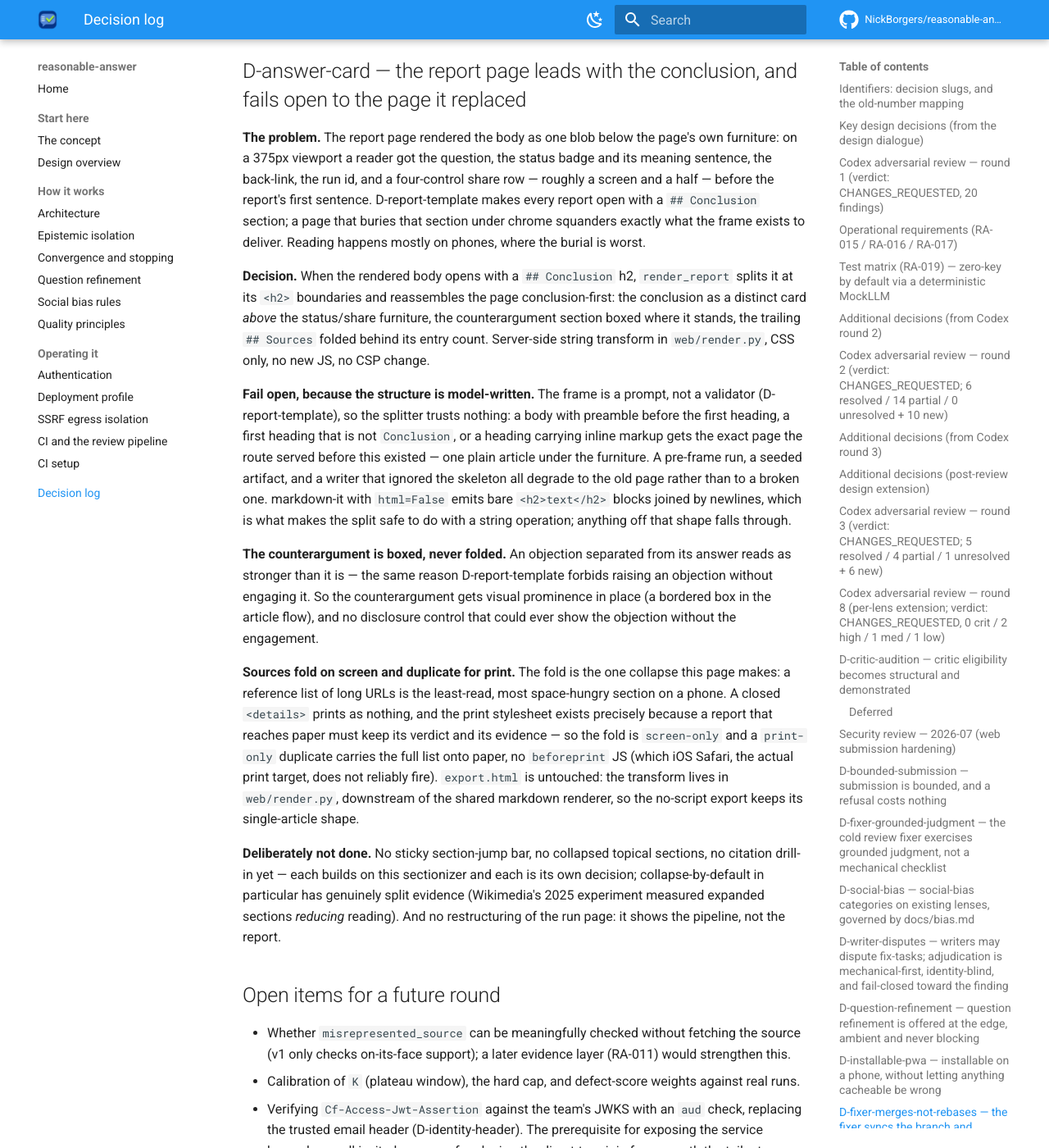
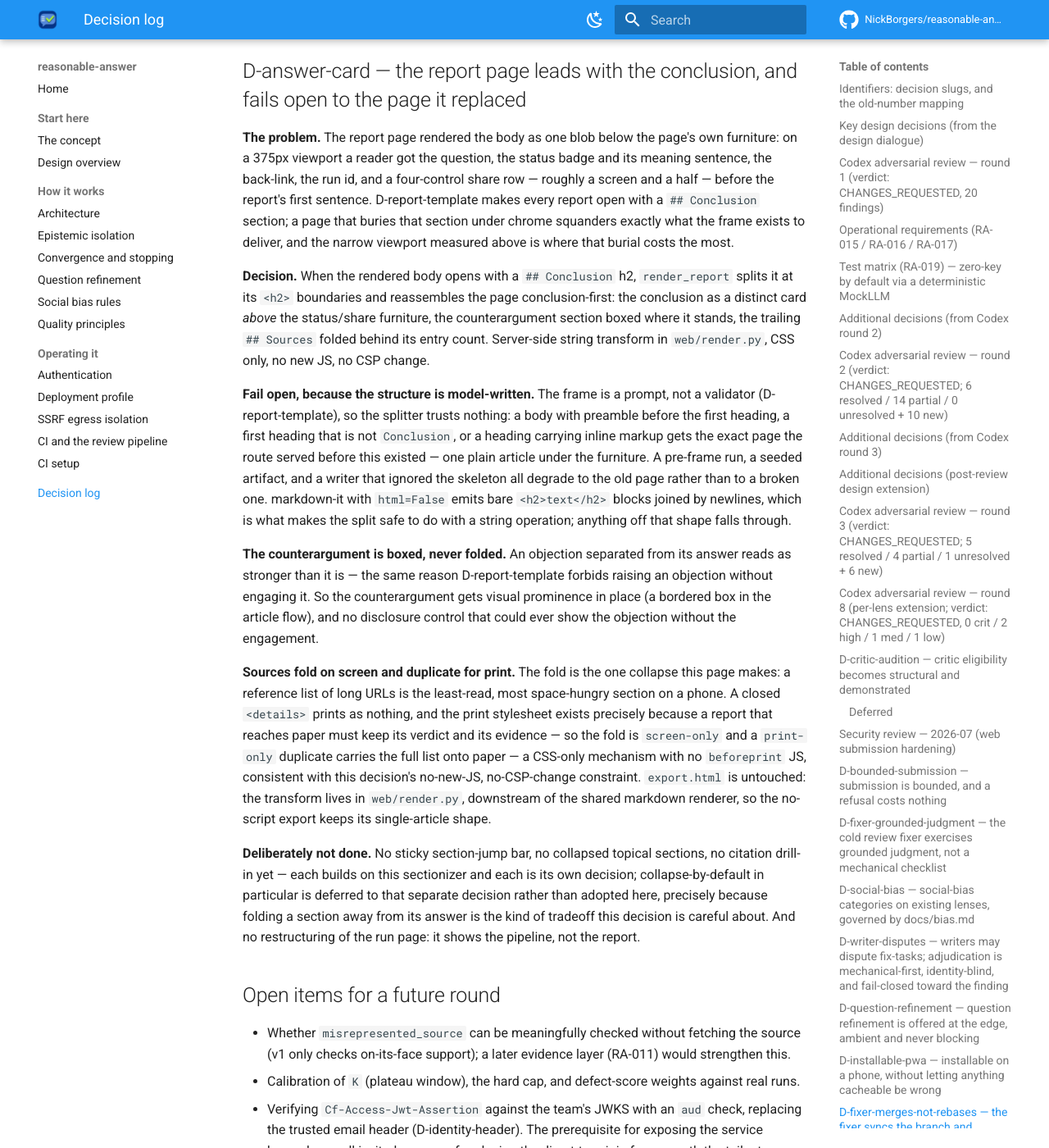
Before and after one commit to NickBorgers/reasonable-answer, an MkDocs documentation site: the page built from docs/decisions.md, in a window 1280 px wide and 1400 px high, scrolled down 72011 px. Shown: the whole window at 82% size. Built offline with MkDocs 1.6.1 and Material for MkDocs 9.7.7, drawn with Linux system fonts in a browser that asks for light colours; comment, search, counter and statistics services are not loaded.

Commit message:
fix: address reviewer findings (cycle 1, cold)
Addressed the sole blocker (quality/qual-claim-unsupported-1, QP9). Narrowed D-answer-card's three uncited empirical claims so the decision rests on its own product reasoning: dropped 'reading mostly on phones' (the 375px measurement already motivates it), replaced the iOS-Safari beforeprint claim with the decision's own no-new-JS/no-CSP constraint, and removed the Wikimedia-2025 attribution (collapse-by-default now framed as a deferred decision). render.py untouched; 991 tests pass, ruff clean.

Addressed:
  - quality/qual-claim-unsupported-1

```diff
--- a/docs/decisions.md
+++ b/docs/decisions.md
@@ -2333,8 +2333,8 @@ Rendering the frame as a layered mobile reading experience is a separate decisio
 375px viewport a reader got the question, the status badge and its meaning sentence, the back-link,
 the run id, and a four-control share row — roughly a screen and a half — before the report's first
 sentence. D-report-template makes every report open with a `## Conclusion` section; a page that
-buries that section under chrome squanders exactly what the frame exists to deliver. Reading happens
-mostly on phones, where the burial is worst.
+buries that section under chrome squanders exactly what the frame exists to deliver, and the narrow
+viewport measured above is where that burial costs the most.
 
 **Decision.** When the rendered body opens with a `## Conclusion` h2, `render_report` splits it at
 its `<h2>` boundaries and reassembles the page conclusion-first: the conclusion as a distinct card
@@ -2359,15 +2359,16 @@ no disclosure control that could ever show the objection without the engagement.
 reference list of long URLs is the least-read, most space-hungry section on a phone. A closed
 `<details>` prints as nothing, and the print stylesheet exists precisely because a report that
 reaches paper must keep its verdict and its evidence — so the fold is `screen-only` and a
-`print-only` duplicate carries the full list onto paper, no `beforeprint` JS (which iOS Safari, the
-actual print target, does not reliably fire). `export.html` is untouched: the transform lives in
-`web/render.py`, downstream of the shared markdown renderer, so the no-script export keeps its
-single-article shape.
+`print-only` duplicate carries the full list onto paper — a CSS-only mechanism with no `beforeprint`
+JS, consistent with this decision's no-new-JS, no-CSP-change constraint. `export.html` is untouched:
+the transform lives in `web/render.py`, downstream of the shared markdown renderer, so the no-script
+export keeps its single-article shape.
 
 **Deliberately not done.** No sticky section-jump bar, no collapsed topical sections, no citation
 drill-in yet — each builds on this sectionizer and each is its own decision; collapse-by-default in
-particular has genuinely split evidence (Wikimedia's 2025 experiment measured expanded sections
-*reducing* reading). And no restructuring of the run page: it shows the pipeline, not the report.
+particular is deferred to that separate decision rather than adopted here, precisely because folding
+a section away from its answer is the kind of tradeoff this decision is careful about. And no
+restructuring of the run page: it shows the pipeline, not the report.
 
 
 ## Open items for a future round
```
